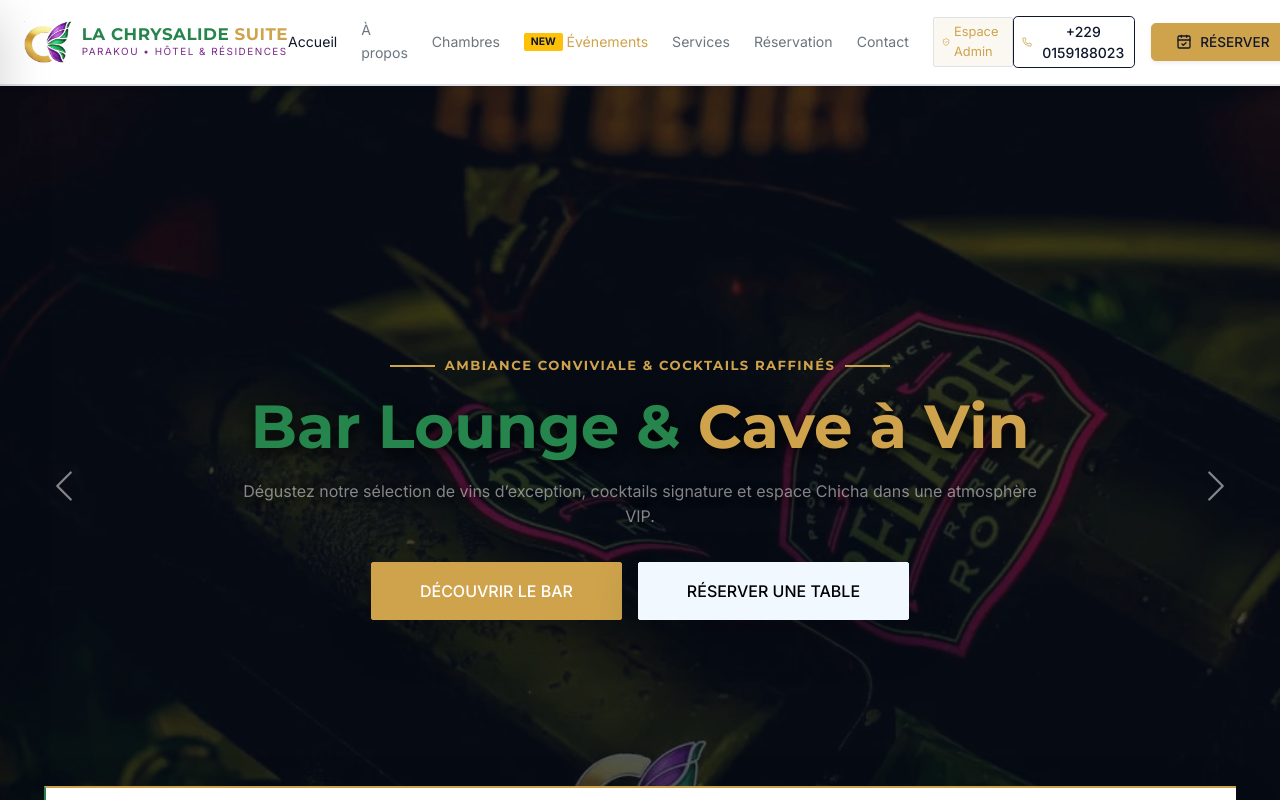
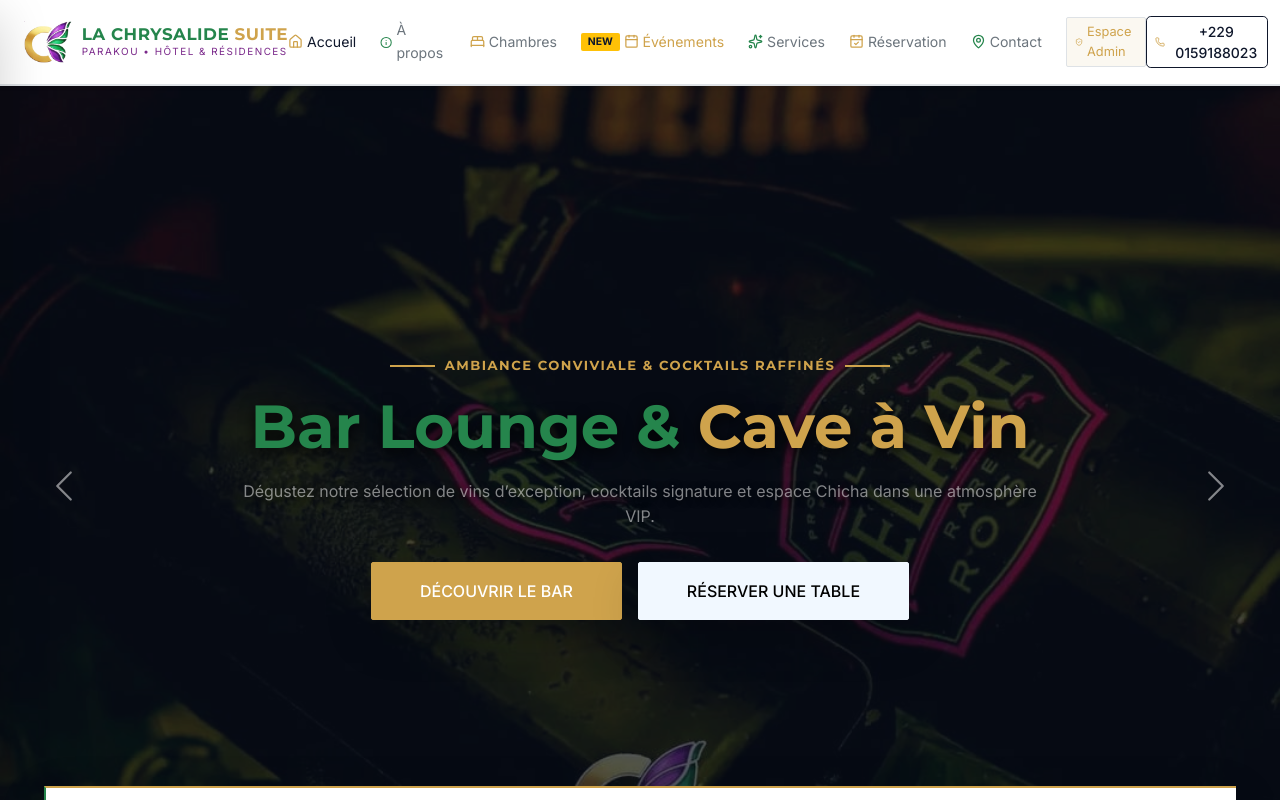
Before and after one commit to missimahu05/Chrysalide-front, a React (Vite) app: page / in a window 1280 px wide. Shown: the top 800 px of the page. Built offline with nearby package versions, Linux system fonts and the light colour scheme; no server answers.

Commit message:
Integration des nouvelles photos reelles de chambres et des icones lucide-react dans la navbar

```diff
--- a/src/components/Navbar.jsx
+++ b/src/components/Navbar.jsx
@@ -71,17 +71,30 @@ export default function Navbar({ onOpenBooking }) {
             </a>
           </div>
 
-          {/* Center (Desktop Inline Navigation Links) */}
+          {/* Center (Desktop Inline Navigation Links with Lucide-react Icons) */}
           <nav className="d-none d-lg-flex align-items-center gap-3 gap-xl-4 font-weight-bold" style={{ fontSize: '0.88rem' }}>
-            <a href="#hero" className="text-dark text-decoration-none hover-gold transition-all">Accueil</a>
-            <a href="#about" className="text-secondary text-decoration-none hover-gold transition-all">À propos</a>
-            <a href="#rooms" className="text-secondary text-decoration-none hover-gold transition-all">Chambres</a>
+            <a href="#hero" className="text-dark text-decoration-none hover-gold transition-all d-flex align-items-center">
+              <Home size={15} className="me-1 text-chrysalide-gold" />Accueil
+            </a>
+            <a href="#about" className="text-secondary text-decoration-none hover-gold transition-all d-flex align-items-center">
+              <Info size={15} className="me-1 text-chrysalide-green" />À propos
+            </a>
+            <a href="#rooms" className="text-secondary text-decoration-none hover-gold transition-all d-flex align-items-center">
+              <BedDouble size={15} className="me-1 text-chrysalide-gold" />Chambres
+            </a>
             <a href="#events" className="text-chrysalide-gold text-decoration-none hover-gold transition-all d-flex align-items-center">
-              <span className="badge bg-warning text-dark me-1" style={{ fontSize: '0.65rem' }}>NEW</span>Événements
+              <span className="badge bg-warning text-dark me-1" style={{ fontSize: '0.65rem' }}>NEW</span>
+              <Calendar size={15} className="me-1" />Événements
             </a>
-            <a href="#services" className="text-secondary text-decoration-none hover-gold transition-all">Services</a>
-            <a href="#process" className="text-secondary text-decoration-none hover-gold transition-all">Réservation</a>
-            <a href="#contact-location" className="text-secondary text-decoration-none hover-gold transition-all">Contact</a>
+            <a href="#services" className="text-secondary text-decoration-none hover-gold transition-all d-flex align-items-center">
+              <Sparkles size={15} className="me-1 text-chrysalide-green" />Services
+            </a>
+            <a href="#process" className="text-secondary text-decoration-none hover-gold transition-all d-flex align-items-center">
+              <CalendarCheck size={15} className="me-1 text-chrysalide-gold" />Réservation
+            </a>
+            <a href="#contact-location" className="text-secondary text-decoration-none hover-gold transition-all d-flex align-items-center">
+              <MapPin size={15} className="me-1 text-chrysalide-green" />Contact
+            </a>
 
             {/* Admin Dashboard Connection */}
             <a
--- a/src/data/roomsData.js
+++ b/src/data/roomsData.js
@@ -12,9 +12,9 @@ export const roomsData = [
     bathrooms: '1 salle de bain',
     hasWifi: true,
     size: '25 m²',
-    image: '/img/rooms/room-ventilated.jpeg',
+    image: '/photos/2026-08-05-09.49.04.jpeg',
     gallery: [
-      '/img/rooms/room-ventilated.jpeg',
+      '/photos/2026-08-05-09.49.04.jpeg',
       '/photos/2026-08-05-09.49.04-1.jpeg',
       '/photos/2026-08-05-09.49.04-2.jpeg'
     ],
@@ -35,9 +35,9 @@ export const roomsData = [
     bathrooms: '1 salle de bain',
     hasWifi: true,
     size: '30 m²',
-    image: '/img/rooms/room-ac-confort.jpeg',
+    image: '/photos/2026-08-05-09.49.05.jpeg',
     gallery: [
-      '/img/rooms/room-ac-confort.jpeg',
+      '/photos/2026-08-05-09.49.05.jpeg',
       '/photos/2026-08-05-09.49.05-1.jpeg',
       '/photos/2026-08-05-09.49.08-1.jpeg',
       '/photos/2026-08-05-09.49.06-1.jpeg'
```
